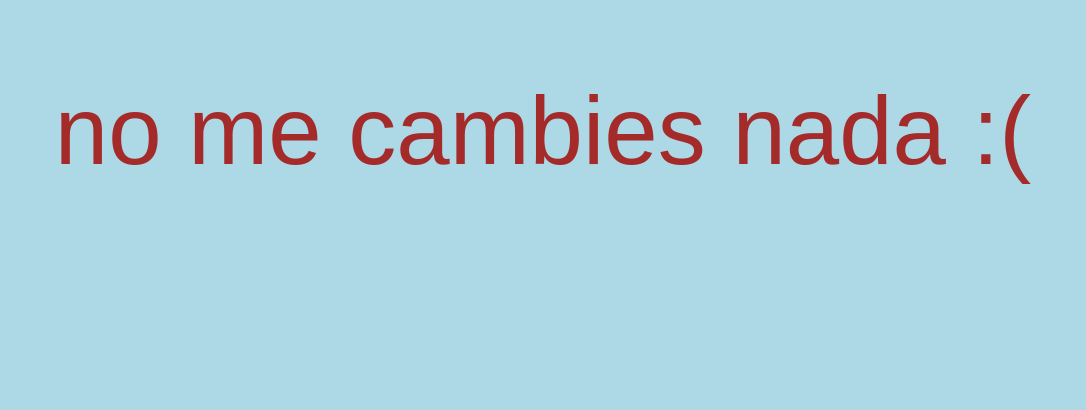
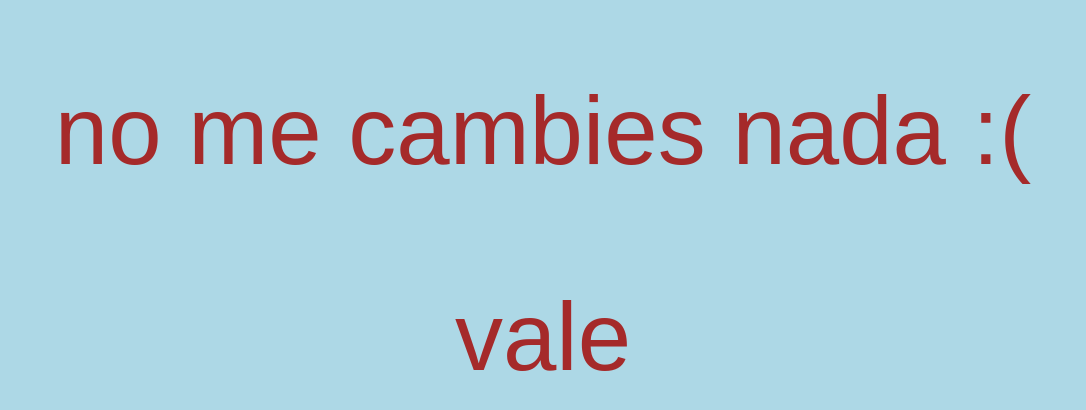
Before and after one commit to rubeenvlc/Test-01, a plain HTML site: page index.html in a window 1280 px wide. Shown: the part 815-1225 px from the top of the page, without its empty margins (97-1183 px from the left). Before the commit the page ends 1097 px from the top, so only its background shows below. Drawn offline with Linux system fonts and the light colour scheme.

Commit message:
Update index.html

```diff
--- a/index.html
+++ b/index.html
@@ -13,5 +13,6 @@
   <p>&#x1F47B;</p> <p>Omulon ¿cuantos likes?</p>
   <p><a href="ayuda.html">ayuda></a></p>
   <p> no me cambies nada :( </p>
+  <p> vale </p>
 </body>
 </html>
```
